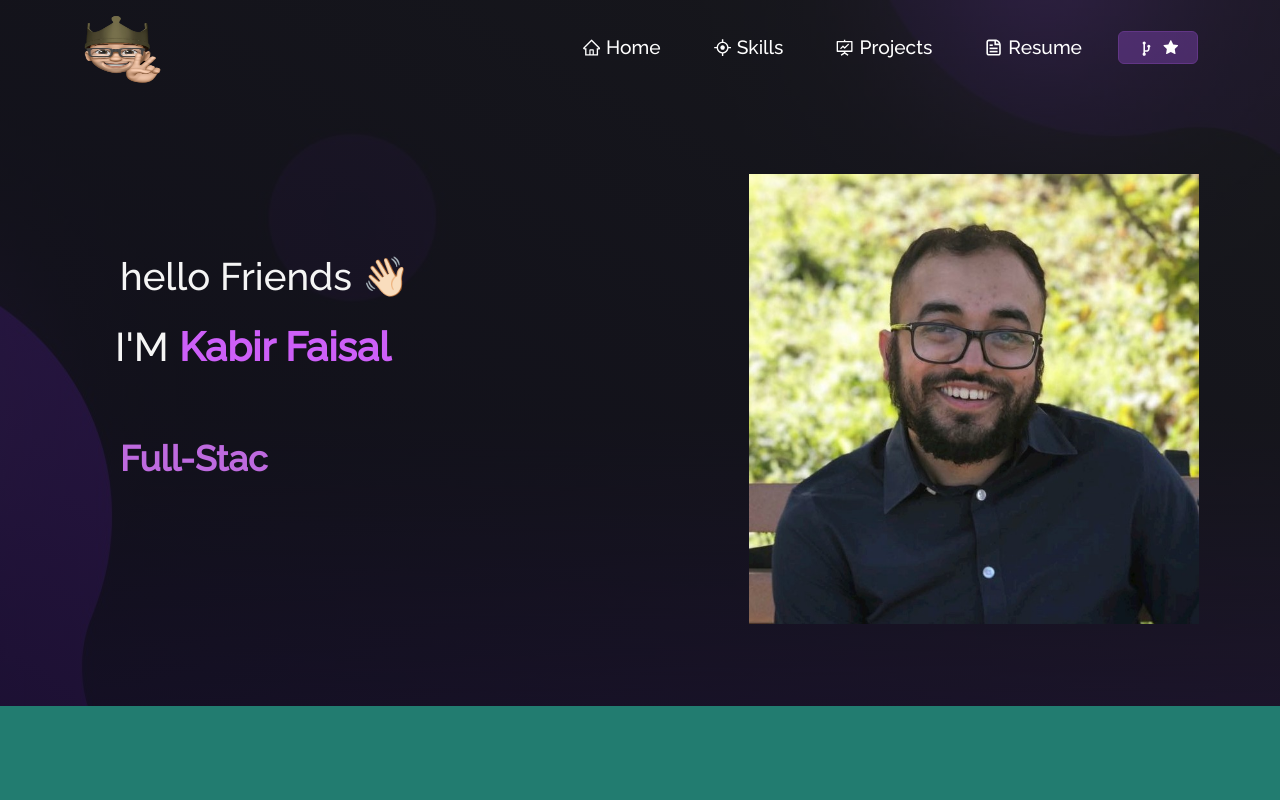
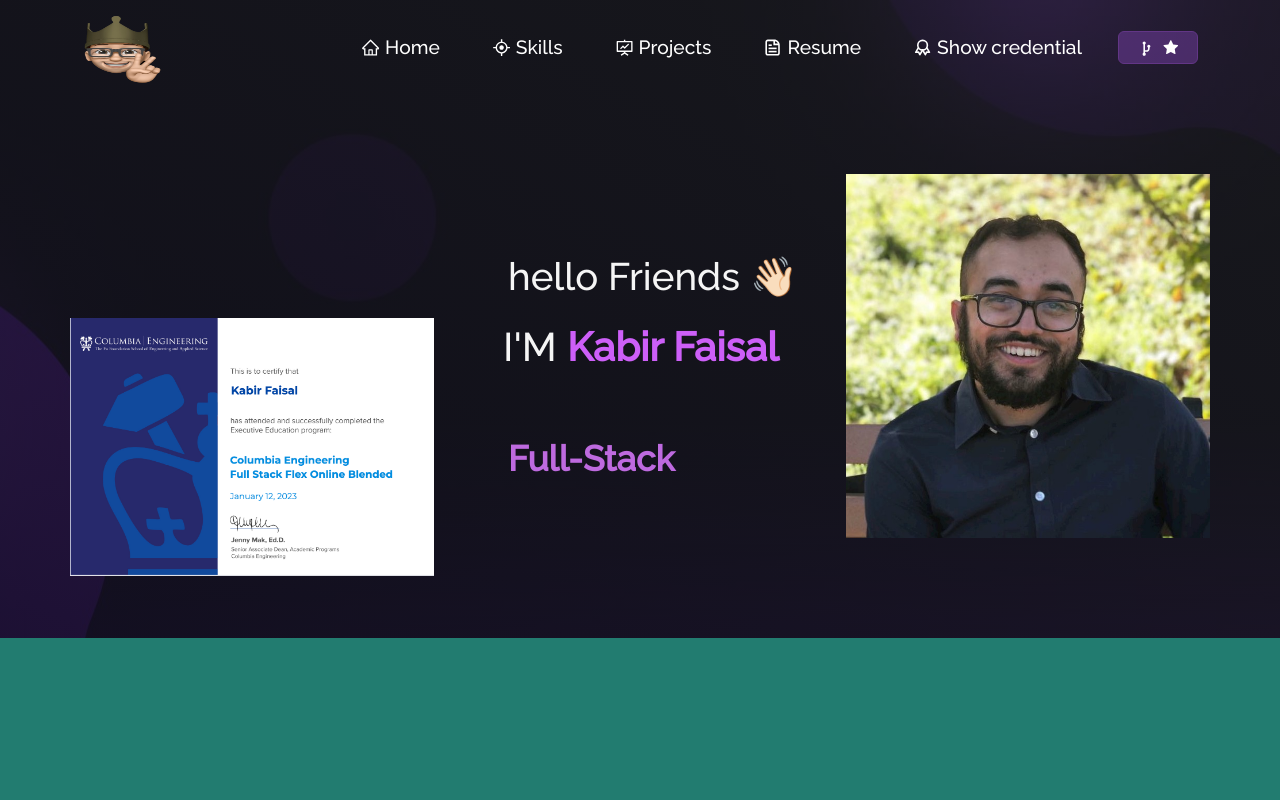
Before and after one commit to kabirfaisal1/myReactProtfolio, a React (Create React App) app: page / in a window 1280 px wide. Shown: the top 800 px of the page. Built offline with nearby package versions, Linux system fonts and the light colour scheme.

Commit message:
fixed links on home page and skills

```diff
--- a/src/components/Navbar.js
+++ b/src/components/Navbar.js
@@ -3,9 +3,11 @@ import Navbar from "react-bootstrap/Navbar";
 import Nav from "react-bootstrap/Nav";
 import Container from "react-bootstrap/Container";
 import logo from "../assets/images/avatar.png";
+import badge from "../assets/images/badge.png";
 import Button from "react-bootstrap/Button";
 import { Link } from "react-router-dom";
 import { CgGitFork } from "react-icons/cg";
+import { TbAward } from "react-icons/tb";
 import Home from "./home/Home";
 
 import {
@@ -42,7 +44,8 @@ function NavBar() {
     >
       <Container>
         <Navbar.Brand data-test-id="app-logo" className="d-flex">
-          <img src={logo}  width="80" height="80" className="navbar-brand" alt="myLogo" />
+          <img src={logo} width="80" height="80" className="navbar-brand" alt="myLogo" />
+
         </Navbar.Brand>
         <Navbar.Toggle
           aria-controls="responsive-navbar-nav"
@@ -100,7 +103,15 @@ function NavBar() {
                 <CgFileDocument style={{ marginBottom: "2px" }} /> Resume
               </Nav.Link>
             </Nav.Item>
-
+            <Nav.Item>
+              <Nav.Link
+                data-test-id="nav-credential"
+                href="https://columbia.credential.getsmarter.com/efd09c72-f7f9-4cc6-ba05-2231eb11daa7#gs.up598s"
+                target="_blank"
+                onClick={() => updateExpanded(false)}>
+                <TbAward style={{ marginBottom: "2px" }} /> Show credential
+              </Nav.Link>
+            </Nav.Item>
 
             <Nav.Item className="fork-btn">
               <Button
--- a/src/components/home/Home.js
+++ b/src/components/home/Home.js
@@ -4,6 +4,8 @@ import homeLogo from "../../assets/images/MyPhoto.png";
 import Particle from "../Particle";
 import Home2 from "./Home2";
 import Type from "./Type";
+import Tilt from 'react-parallax-tilt'
+import certificate from '../../assets/images/certificate.png'
 
 function Home() {
   return (
@@ -12,7 +14,19 @@ function Home() {
         <Particle />
         <Container className="home-content">
           <Row>
-            <Col md={7} className="home-header">
+          <Col data-test-id="home-page-certificate" md={4} id='myAvtar'>
+            <Tilt>
+              <img
+                src={certificate}
+                // width='300'
+                // height='300'
+                className='img-fluid'
+                alt='certificate'
+                style={{ maxHeight: "450px" }}
+              />
+            </Tilt>
+          </Col>
+            <Col md={4} className="home-header">
               <h1 data-test-id="homepage-header-greeting" style={{ paddingBottom: 15 }} className="heading">
                 hello Friends{" "}
                 <span className="wave" role="img" aria-labelledby="wave">
@@ -30,7 +44,7 @@ function Home() {
               </div>
             </Col>
 
-            <Col  md={5} style={{ paddingBottom: 20 }}>
+            <Col  md={4} style={{ paddingBottom: 20 }}>
               <img
                 data-test-id="my-homepage-pic"
                 src={homeLogo}
@@ -39,6 +53,7 @@ function Home() {
                 style={{ maxHeight: "450px" }}
               />
             </Col>
+
           </Row>
         </Container>
       </Container>
--- a/src/components/home/Home2.js
+++ b/src/components/home/Home2.js
@@ -2,6 +2,8 @@ import React from 'react'
 import { Container, Row, Col } from 'react-bootstrap'
 
 import myAvtar from '../../assets/images/MyAvtar.png'
+import certificate from '../../assets/images/certificate.png'
+
 import Tilt from 'react-parallax-tilt'
 import { AiFillGithub } from 'react-icons/ai'
 import { FaLinkedinIn } from 'react-icons/fa'
@@ -15,6 +17,7 @@ function Home2 () {
             <h1  style={{ fontSize: '2.6em' }}>
               LET ME <span className='purple'> INTRODUCE </span> MYSELF
             </h1>
+
             <p>
               I am a quality engineer and web-developer with a passion for
               building clean, stream-lined, responsive websites and apps. With a
@@ -30,7 +33,8 @@ function Home2 () {
               Development from the Columbia | Engineering Boot Camp.
             </p>
           </Col>
-          <Col data-test-id="home-page-avtar" md={4} id='myAvtar'>
+
+          <Col data-test-id="home-page-avtar" md={2} id='myAvtar'>
             <Tilt>
               <img
                 src={myAvtar}
@@ -41,6 +45,7 @@ function Home2 () {
               />
             </Tilt>
           </Col>
+
         </Row>
         <Row>
           <Col md={12} className='home-skills-social'>
--- a/src/components/skill/Skills.js
+++ b/src/components/skill/Skills.js
@@ -9,9 +9,10 @@ import Toolstack from "./Toolstack";
 
 function Skills() {
   return (
+    <div style={{ fontSize: 'large' }}>
     <Container fluid className="about-section">
-      <Particle />
-      <Container>
+
+
         <Row style={{ justifyContent: "center", padding: "10px" }}>
           <Col
             md={5}
@@ -22,7 +23,7 @@ function Skills() {
               color:"white"
             }}
           >
-            <h1 style={{ fontSize: "2.1em", paddingBottom: "20px" }}>
+            <h1 className="project-heading"style={{ fontSize: "2.1em", paddingBottom: "20px" }}>
               Skills and <strong className="purple">Hobbies</strong>
             </h1>
             <Skillcard />
@@ -50,8 +51,9 @@ function Skills() {
         <Toolstack />
 
       <Github />
-      </Container>
+
     </Container>
+    </div>
   );
 }
 
```
Also changed, not shown: src/assets/images/badge.png (added), src/assets/images/certificate.png (added).
